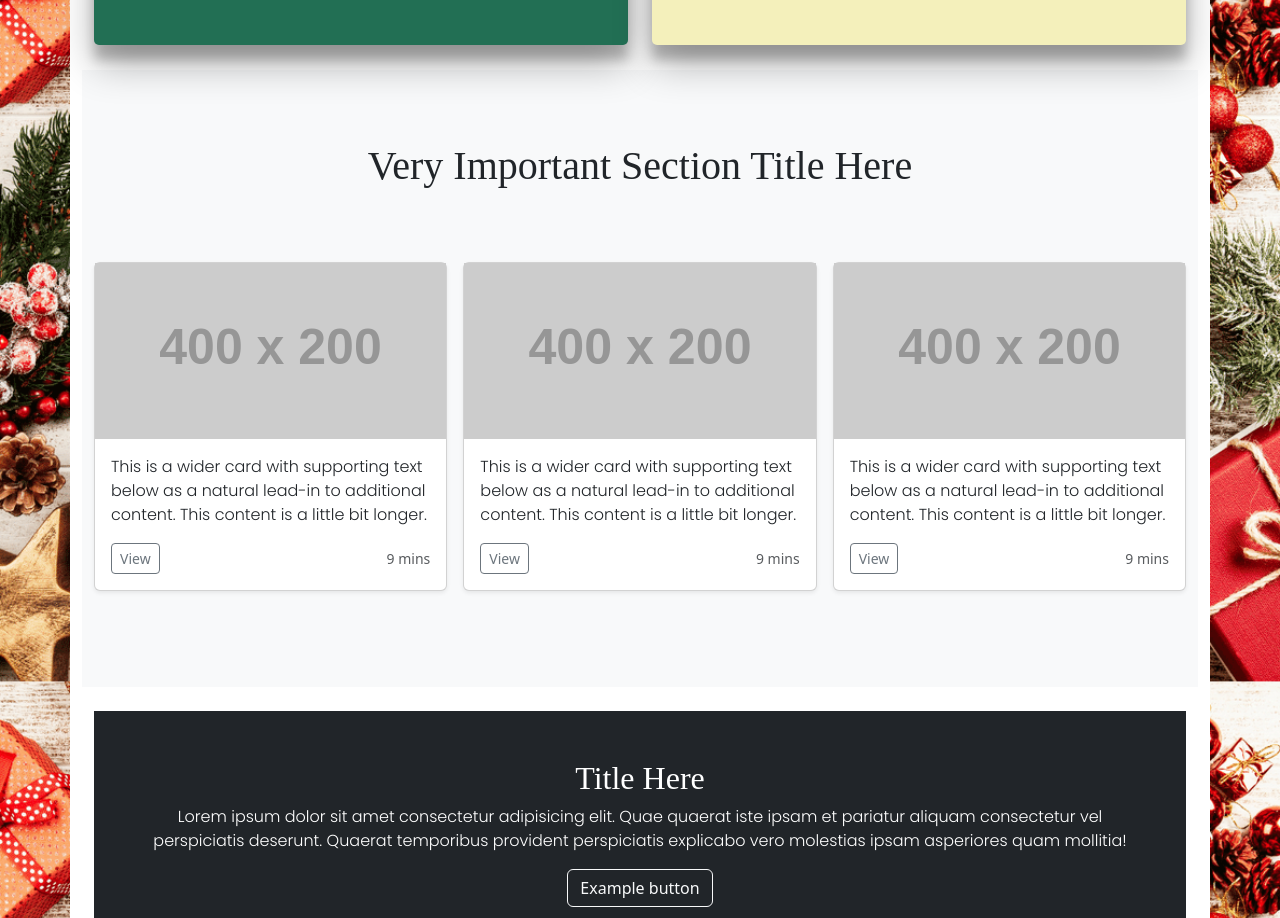
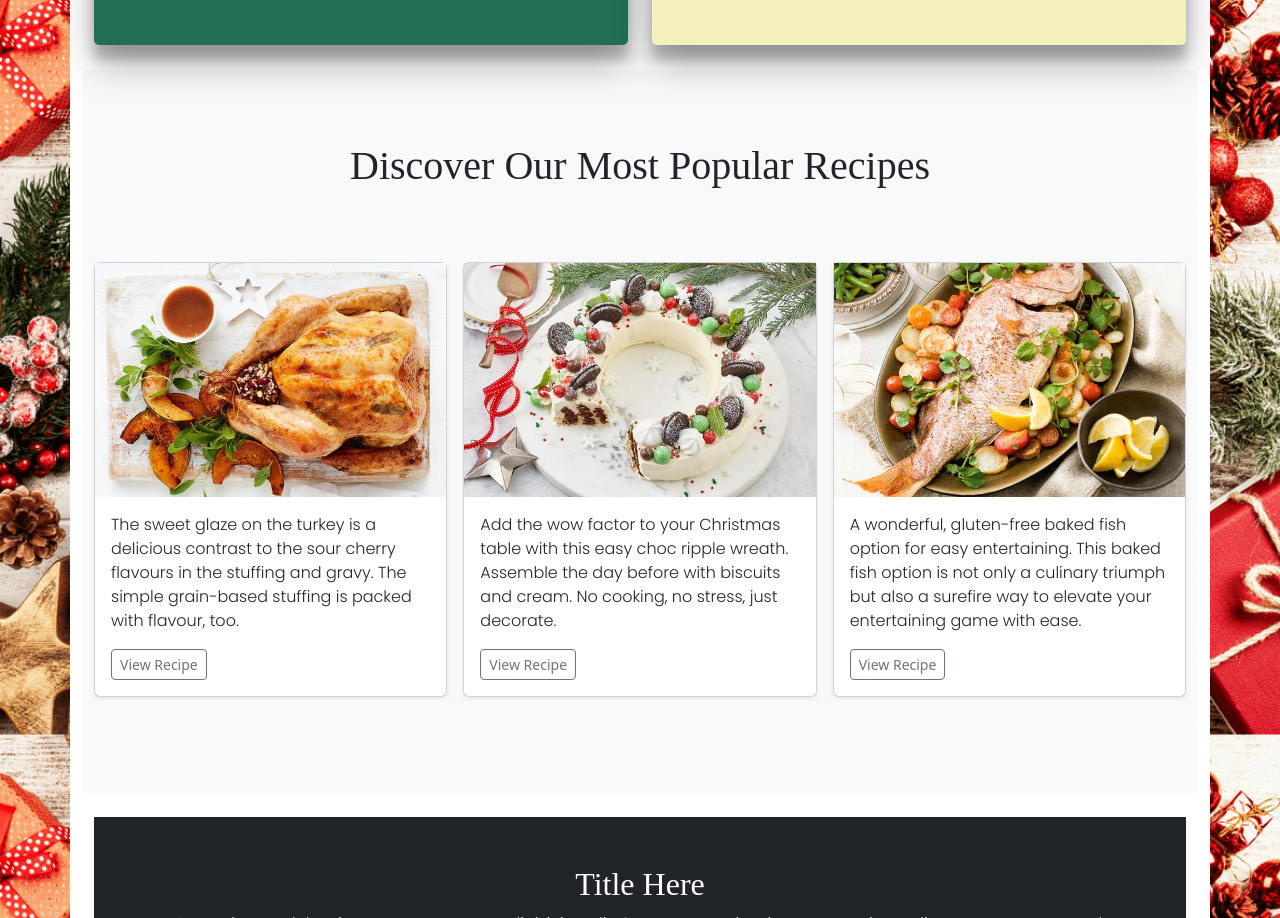
Before and after one commit to xttrust/HolyRecipes, a website: page index.html in a window 1280 px wide. Shown: the part 1330-2248 px from the top of the page. Drawn offline with nearby package versions, Linux system fonts and the light colour scheme; placeholder pictures from the web are drawn by us; a web font is replaced by a local one.

Commit message:
Add images and text to recipes section

```diff
--- a/index.html
+++ b/index.html
@@ -345,26 +345,25 @@
     <div class="album py-5 bg-body-tertiary">
       <div class="container">
         <h2 class="display-6 text-center mb-4 py-4">
-          Very Important Section Title Here
+          Discover Our Most Popular Recipes
         </h2>
 
         <div class="row row-cols-1 row-cols-sm-2 row-cols-md-3 g-3 mb-4 py-4">
           <div class="col">
             <div class="card shadow-sm">
-              <img src="https://placehold.co/400x200" alt="Recipe 1">
+              <img src="assets/images/recipe-1.jpg" alt="Christmas Turkey">
               <div class="card-body">
                 <p class="card-text">
-                  This is a wider card with supporting text below as a natural
-                  lead-in to additional content. This content is a little bit
-                  longer.
+                  The sweet glaze on the turkey is a delicious contrast to the sour cherry flavours in the stuffing and
+                  gravy. The simple
+                  grain-based stuffing is packed with flavour, too.
                 </p>
                 <div class="d-flex justify-content-between align-items-center">
                   <div class="btn-group">
                     <button type="button" class="btn btn-sm btn-outline-secondary">
-                      View
+                      View Recipe
                     </button>
                   </div>
-                  <small class="text-body-secondary">9 mins</small>
                 </div>
               </div>
             </div>
@@ -372,20 +371,19 @@
 
           <div class="col">
             <div class="card shadow-sm">
-              <img src="https://placehold.co/400x200" alt="Recipe 1">
+              <img src="assets/images/recipe-2.jpg" alt="Christmas Cake">
               <div class="card-body">
                 <p class="card-text">
-                  This is a wider card with supporting text below as a natural
-                  lead-in to additional content. This content is a little bit
-                  longer.
+                  Add the wow factor to your Christmas table with this easy choc ripple wreath. Assemble the day before
+                  with biscuits and
+                  cream. No cooking, no stress, just decorate.
                 </p>
                 <div class="d-flex justify-content-between align-items-center">
                   <div class="btn-group">
                     <button type="button" class="btn btn-sm btn-outline-secondary">
-                      View
+                      View Recipe
                     </button>
                   </div>
-                  <small class="text-body-secondary">9 mins</small>
                 </div>
               </div>
             </div>
@@ -393,20 +391,19 @@
 
           <div class="col">
             <div class="card shadow-sm">
-              <img src="https://placehold.co/400x200" alt="Recipe 1">
+              <img src="assets/images/recipe-3.jpeg" alt="Christmas Fish">
               <div class="card-body">
                 <p class="card-text">
-                  This is a wider card with supporting text below as a natural
-                  lead-in to additional content. This content is a little bit
-                  longer.
+                  A wonderful, gluten-free baked fish option for easy entertaining. This baked fish option is not only a
+                  culinary triumph
+                  but also a surefire way to elevate your entertaining game with ease.
                 </p>
                 <div class="d-flex justify-content-between align-items-center">
                   <div class="btn-group">
                     <button type="button" class="btn btn-sm btn-outline-secondary">
-                      View
+                      View Recipe
                     </button>
                   </div>
-                  <small class="text-body-secondary">9 mins</small>
                 </div>
               </div>
             </div>
```
Also changed, not shown: assets/images/recipe-1.jpg (added), assets/images/recipe-2.jpg (added), assets/images/recipe-3.jpeg (added).
